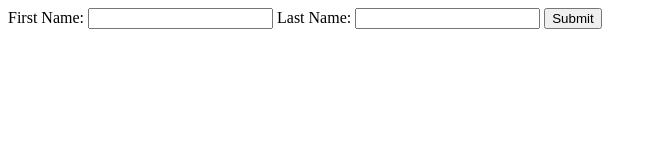
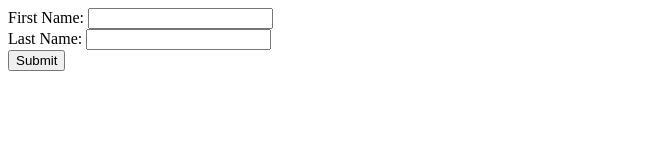
Before and after one commit to victorgau/python_crawler, a plain HTML site: page docs/form_get.html in a window 1280 px wide. Shown: the whole page, without its empty margins (0-657 px from the left). Drawn offline with Linux system fonts and the light colour scheme.

Commit message:
update html forms

```diff
--- a/docs/form_get.html
+++ b/docs/form_get.html
@@ -1,8 +1,8 @@
 <html>
 <body>
  <form action="handler" method="GET">
-   First Name: <input name="firstname" type="text" />
-   Last Name: <input name="lastname" type="text" />
+   First Name: <input name="firstname" type="text" /><br/>
+   Last Name: <input name="lastname" type="text" /><br/>
    <input type="submit" value="Submit" />
  </form>
 </body>
```
Also changed, not shown: docs/form_post.html (+2 -2 lines).
